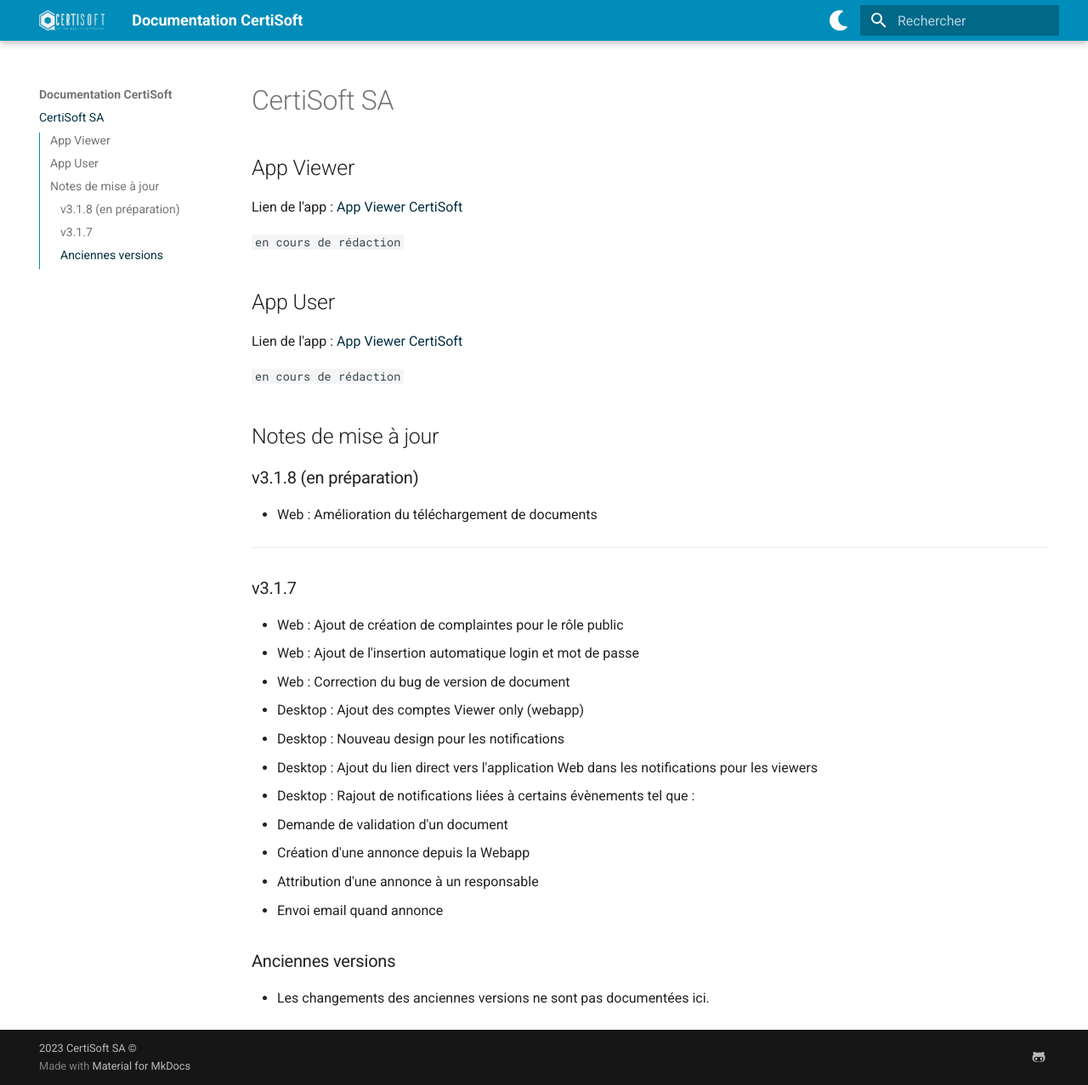
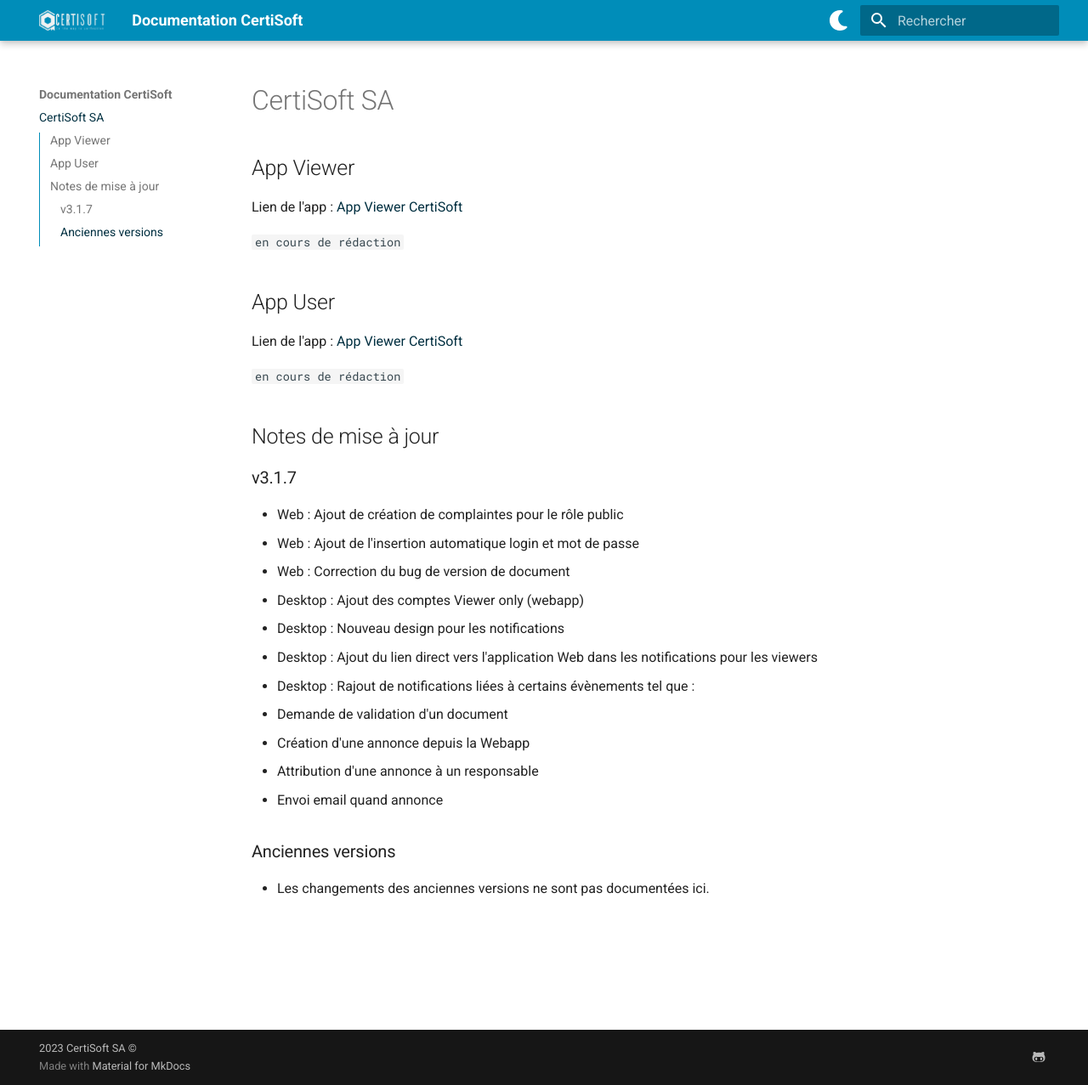
Before and after one commit to Bm-s/certisoft-docs, an MkDocs documentation site: the page built from docs/index.md, in a window 1280 px wide and 1277 px high. Shown: the whole window at 85% size. Built offline with MkDocs 1.6.1 and Material for MkDocs 9.7.7, drawn with Linux system fonts in a browser that asks for light colours.

Commit message:
removed in progress version from main

```diff
--- a/docs/index.md
+++ b/docs/index.md
@@ -15,12 +15,6 @@
 
 ## Notes de mise à jour
 
-
-### v3.1.8 (en préparation)
-
-- Web : Amélioration du téléchargement de documents
-
----
 
 ### v3.1.7
 
```
